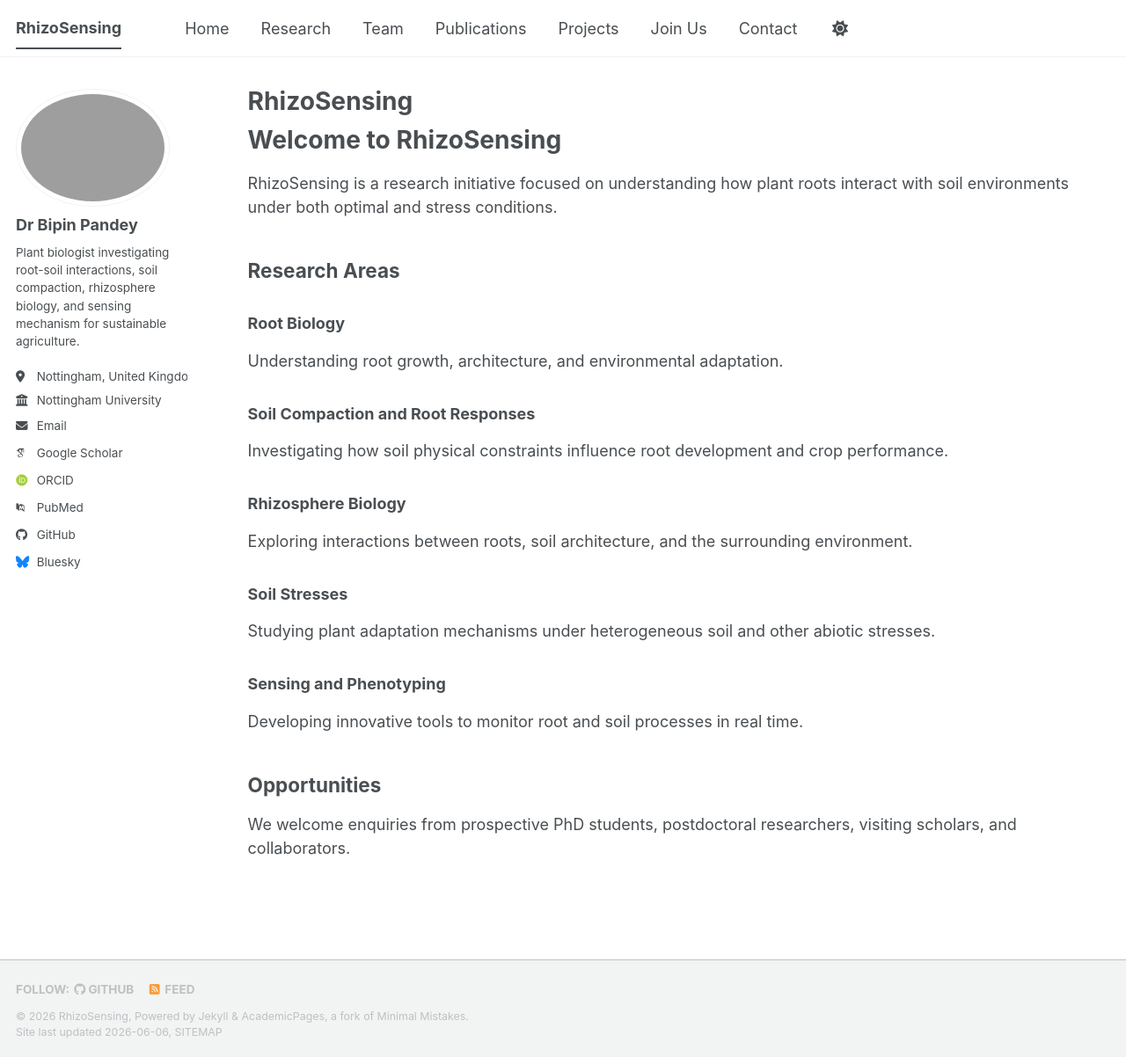
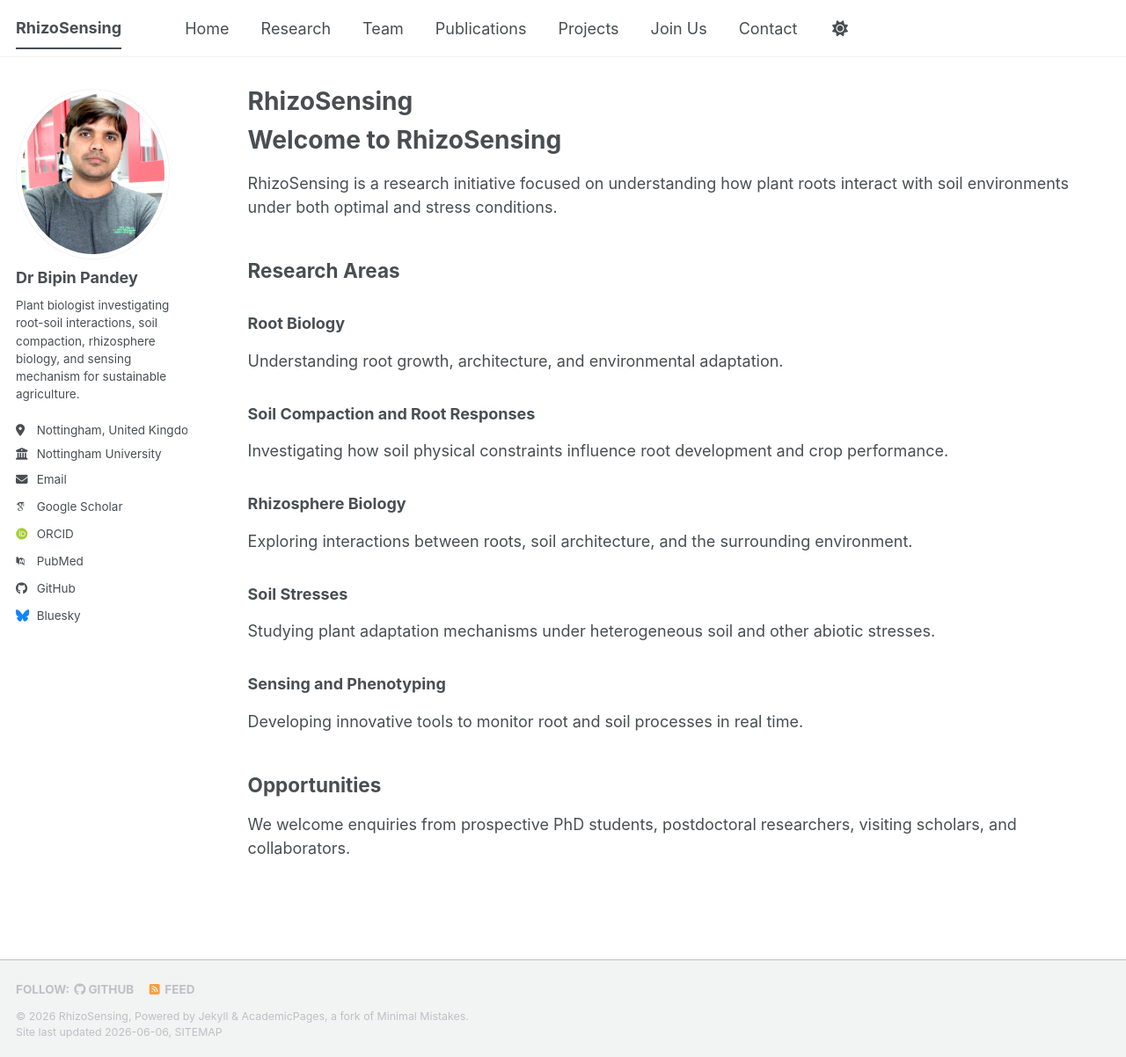
Before and after one commit to bipinkbiotech/rhizosensing.github.io, a Jekyll site: the page built from _pages/about.md, in a window 1280 px wide and 1202 px high. Shown: the whole window at 88% size. Built offline with Jekyll 4.4.1, drawn with Linux system fonts in a browser that asks for light colours; some web fonts are replaced; a script bundle is joined from its source files by our own code; library files that are not in the unit come from our copies.

Commit message:
Update _config.yml

```diff
--- a/_config.yml
+++ b/_config.yml
@@ -22,7 +22,7 @@ repository               : "academicpages/academicpages.github.io"
 #               Additional customization can be done by editing /_includes/author-profile.html
 author:
   # Biographic information
-  avatar           : "Bipin2"
+  avatar           : "Bipin2.jpg"
   name             : "Dr Bipin Pandey"
   pronouns         : # example: "He/him"
   bio              : "Plant biologist investigating root-soil interactions, soil compaction, rhizosphere biology, and sensing mechanism for sustainable agriculture."
```
